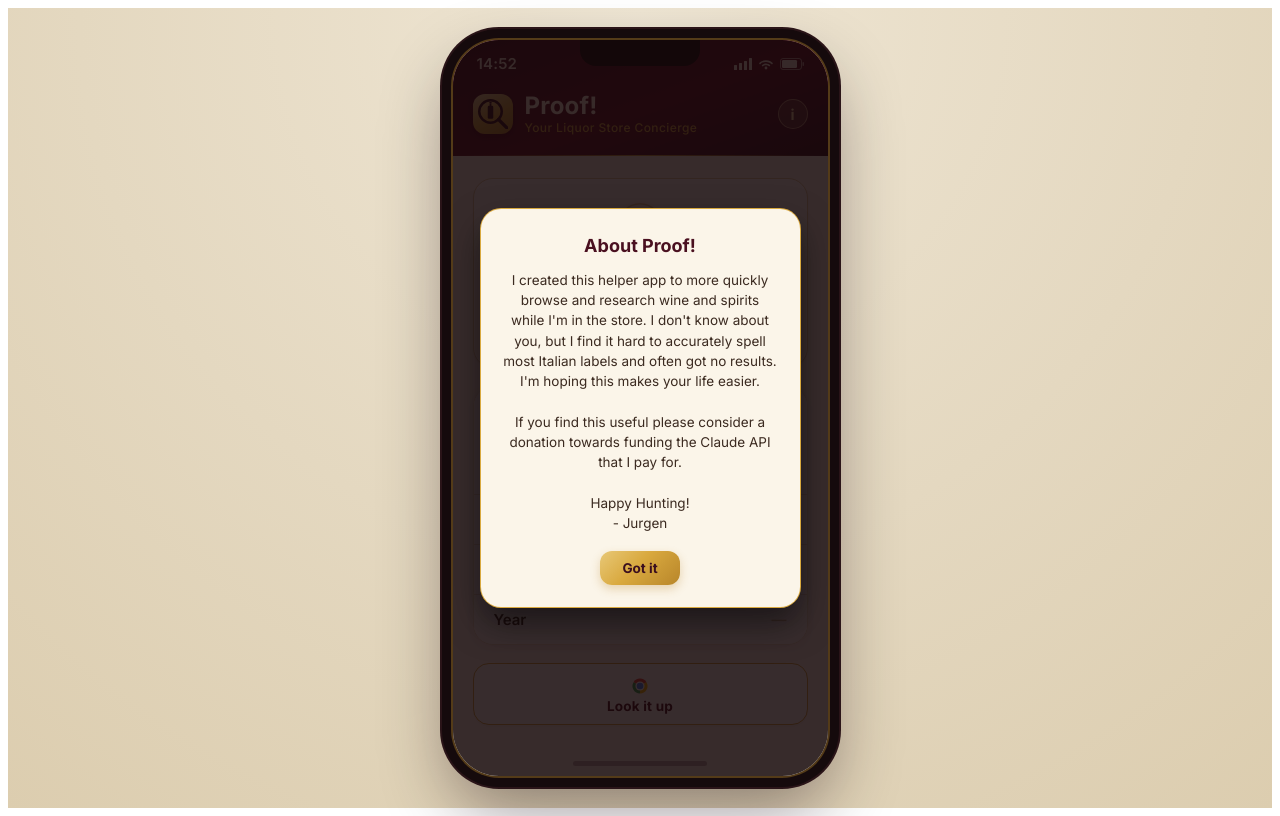
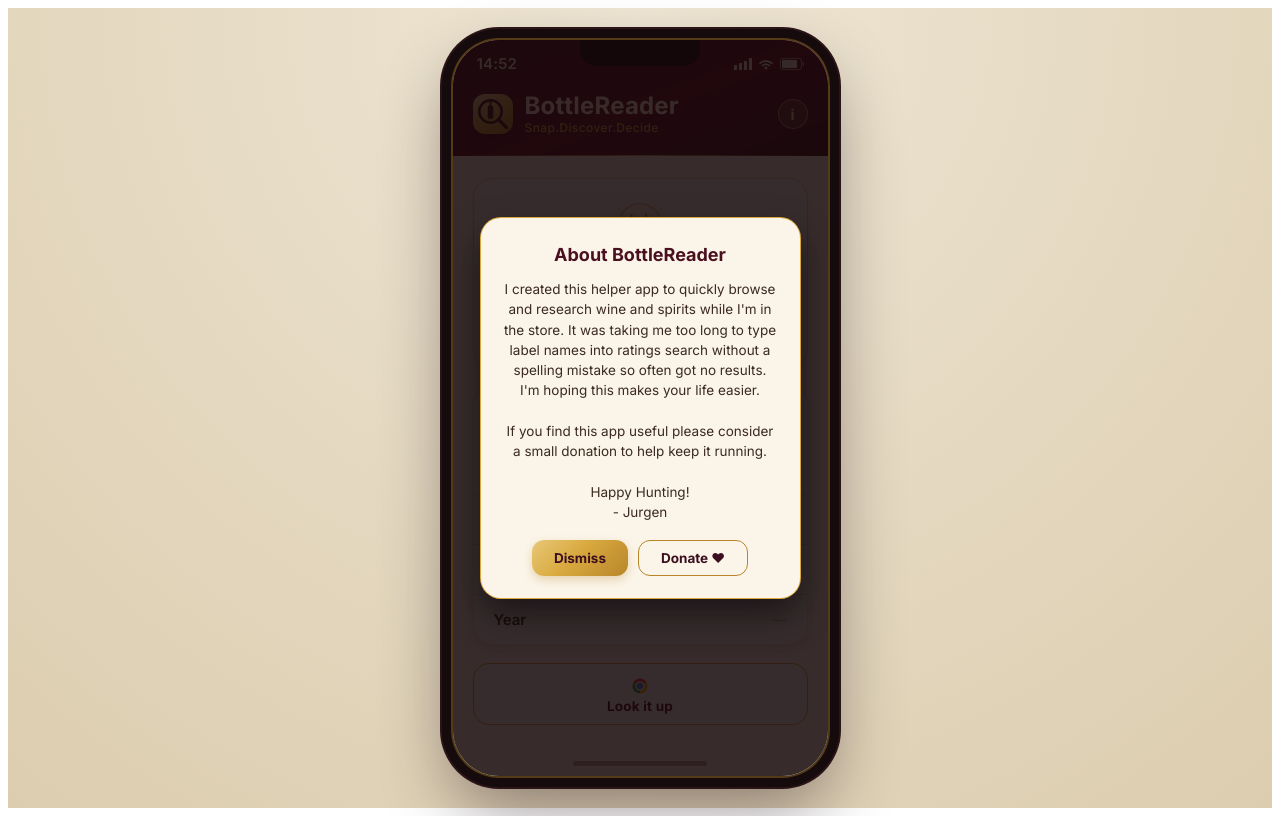
Before and after one commit to jurgenfigura/Wine-Scout, a React (Vite) app: page / in a window 1280 px wide. Both pictures are taken after a click on the button "About BottleReader". Built offline with nearby package versions, Linux system fonts and the light colour scheme.

Commit message:
Add files via upload

```diff
--- a/src/App.jsx
+++ b/src/App.jsx
@@ -549,13 +549,13 @@
                 <ConciergeIcon size={30} color="#3B0F1F" />
               </div>
               <div style={styles.brandTextWrap}>
-                <span style={styles.navTitle}>Proof!</span>
-                <span style={styles.navSubtitle}>Your Liquor Store Concierge</span>
+                <span style={styles.navTitle}>BottleReader</span>
+                <span style={styles.navSubtitle}>Snap.Discover.Decide</span>
               </div>
               <button
                 style={styles.infoButton}
                 onClick={() => setShowInfo(true)}
-                title="About Proof!"
+                title="About BottleReader"
               >
                 i
               </button>
@@ -776,29 +776,39 @@
         {showInfo && (
           <div style={styles.infoOverlay}>
             <div style={styles.infoCard}>
-              <span style={styles.infoTitle}>About Proof!</span>
+              <span style={styles.infoTitle}>About BottleReader</span>
               <p style={styles.infoBody}>
-                I created this helper app to more quickly browse and research
-                wine and spirits while I'm in the store. I don't know about
-                you, but I find it hard to accurately spell most Italian
-                labels and often got no results. I'm hoping this makes your
-                life easier.
+                I created this helper app to quickly browse and research
+                wine and spirits while I'm in the store. It was taking me too
+                long to type label names into ratings search without a
+                spelling mistake so often got no results. I'm hoping this
+                makes your life easier.
                 <br />
                 <br />
-                If you find this useful please consider a donation towards
-                funding the Claude API that I pay for.
+                If you find this app useful please consider a small donation
+                to help keep it running.
                 <br />
                 <br />
                 Happy Hunting!
                 <br />
                 - Jurgen
               </p>
-              <button
-                style={styles.infoCloseButton}
-                onClick={() => setShowInfo(false)}
-              >
-                Got it
-              </button>
+              <div style={styles.infoButtonRow}>
+                <button
+                  style={styles.infoCloseButton}
+                  onClick={() => setShowInfo(false)}
+                >
+                  Dismiss
+                </button>
+                <a
+                  href="https://paypal.me/HansJurgenF"
+                  target="_blank"
+                  rel="noopener noreferrer"
+                  style={styles.infoDonateButton}
+                >
+                  Donate ♥
+                </a>
+              </div>
             </div>
           </div>
         )}
@@ -1262,8 +1272,12 @@
     textAlign: "center",
     margin: 0,
   },
+  infoButtonRow: {
+    marginTop: 4,
+    display: "flex",
+    gap: 10,
+  },
   infoCloseButton: {
-    marginTop: 4,
     background: "linear-gradient(135deg, #E8C877 0%, #D9A93F 45%, #B8862A 100%)",
     border: "none",
     borderRadius: 12,
@@ -1274,6 +1288,21 @@
     color: "#3B0F1F",
     cursor: "pointer",
     boxShadow: "0 4px 10px rgba(184,134,42,0.3)",
+  },
+  infoDonateButton: {
+    background: "transparent",
+    border: "1.5px solid #B8862A",
+    borderRadius: 12,
+    padding: "9px 22px",
+    fontFamily: "inherit",
+    fontSize: 13.5,
+    fontWeight: 700,
+    color: "#3B0F1F",
+    cursor: "pointer",
+    textDecoration: "none",
+    display: "inline-flex",
+    alignItems: "center",
+    justifyContent: "center",
   },
   homeIndicatorWrap: {
     display: "flex",
```
